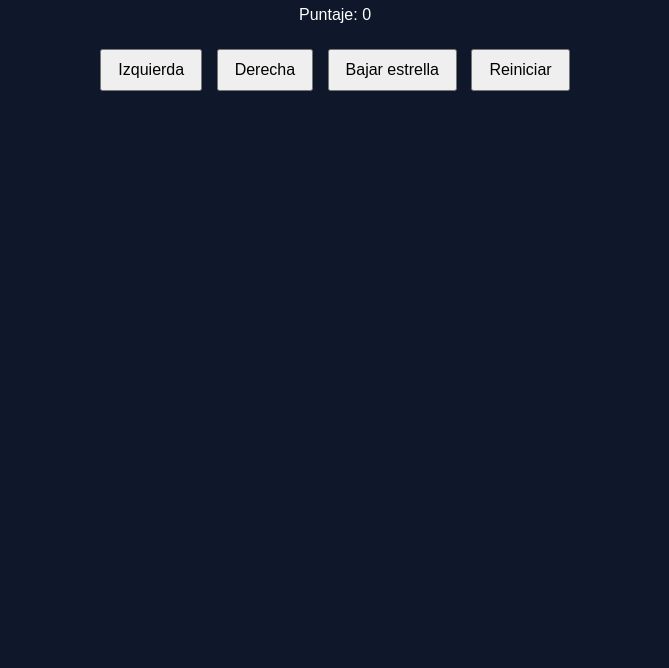
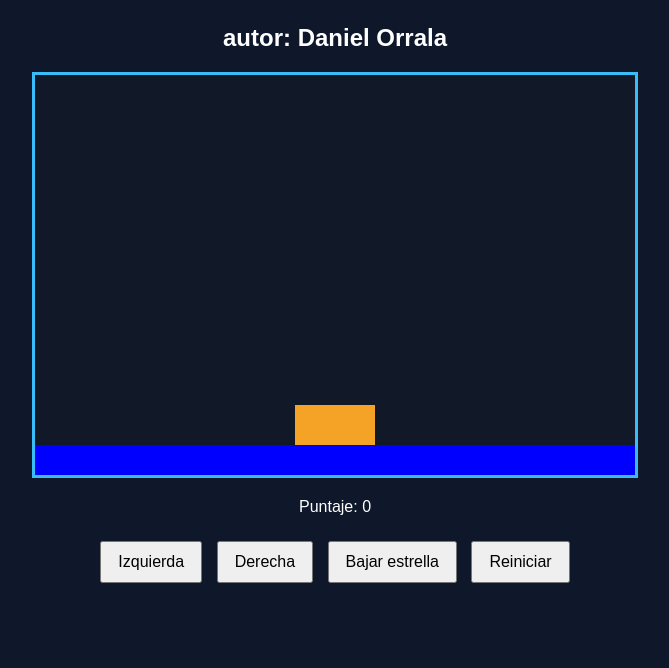
Before and after one commit to daniel-000com/juego_limones, a plain HTML site: page limones.html in a window 1280 px wide. Shown: the part 132-800 px from the top of the page, without its empty margins (305-974 px from the left). Drawn offline with Linux system fonts and the light colour scheme.

Commit message:
agregar suelo y personaje

```diff
--- a/limones.html
+++ b/limones.html
@@ -2,14 +2,17 @@
 <html>
 <head>
   <link rel ="stylesheet" href="limones.css"/>
+
   <title>Caza Estrellas</title>
 
 
-</head>
-<body>
+</head>dibujarSuelo
+<body onload="iniciar()">
   <div class="contenedor">
     <h1>Atrapar Limones</h1>
     <p>Si del cielo te caen limones ..... </p>
+    <h2>autor: Daniel Orrala</h2>
+    <canvas id="areaJuegos" width="600" height="400"></canvas>
 
     <div class="panel">
       <p>Puntaje: <span id="txtPuntaje">0</span></p>
@@ -23,4 +26,5 @@
   </div>
 
 </body>
+<script src="limones.js"></script>
 </html>
--- a/limones.js
+++ b/limones.js
@@ -0,0 +1,21 @@
+let canvas;
+let ctx;
+canvas=document.getElementById("areaJuegos");
+ctx=canvas.getContext("2d");
+const ALTURA_SUELO =30;
+const ALTURA_PERSONAJE =40;
+const ANCHO_PERSONAJE =80;
+
+function iniciar(){
+    dibujarSuelo();
+    dibujarPersonaje();
+}
+
+function dibujarSuelo(){
+    ctx.fillStyle="blue";
+    ctx.fillRect(0,canvas.height-ALTURA_SUELO,canvas.width,ALTURA_SUELO);
+}
+function dibujarPersonaje(){
+    ctx.fillStyle="#F5A327";
+    ctx.fillRect(canvas.width/2-40,canvas.height-(ALTURA_SUELO+ALTURA_PERSONAJE),ANCHO_PERSONAJE,ALTURA_PERSONAJE);
+}
```
